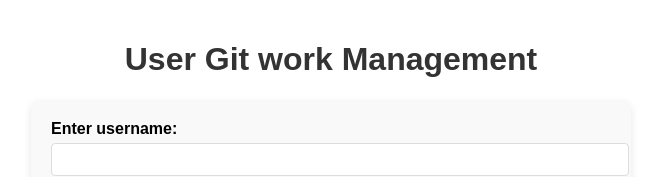
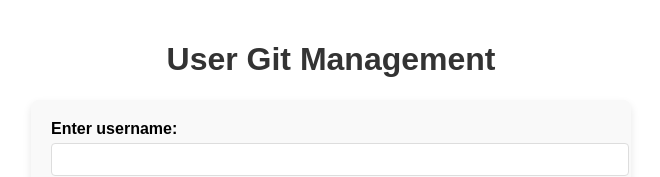
Before and after one commit to Mihirv2M/RNM, a React (Create React App) app in the folder react-app/: page / in a window 1280 px wide. Shown: the top 177 px of the page, without its empty margins (309-969 px from the left). Built offline with nearby package versions, Linux system fonts and the light colour scheme; no server answers.

Commit message:
Update App.js

```diff
--- a/react-app/src/App.js
+++ b/react-app/src/App.js
@@ -56,7 +56,7 @@ function App() {
 
   return (
     <div className="app-container">
-      <h1 className="app-title">User Git work  Management</h1>
+      <h1 className="app-title">User Git   Management</h1>
       <form className="form" onSubmit={handleSubmit}>
         <div className="form-group">
           <label htmlFor="username">Enter username:</label>
```
